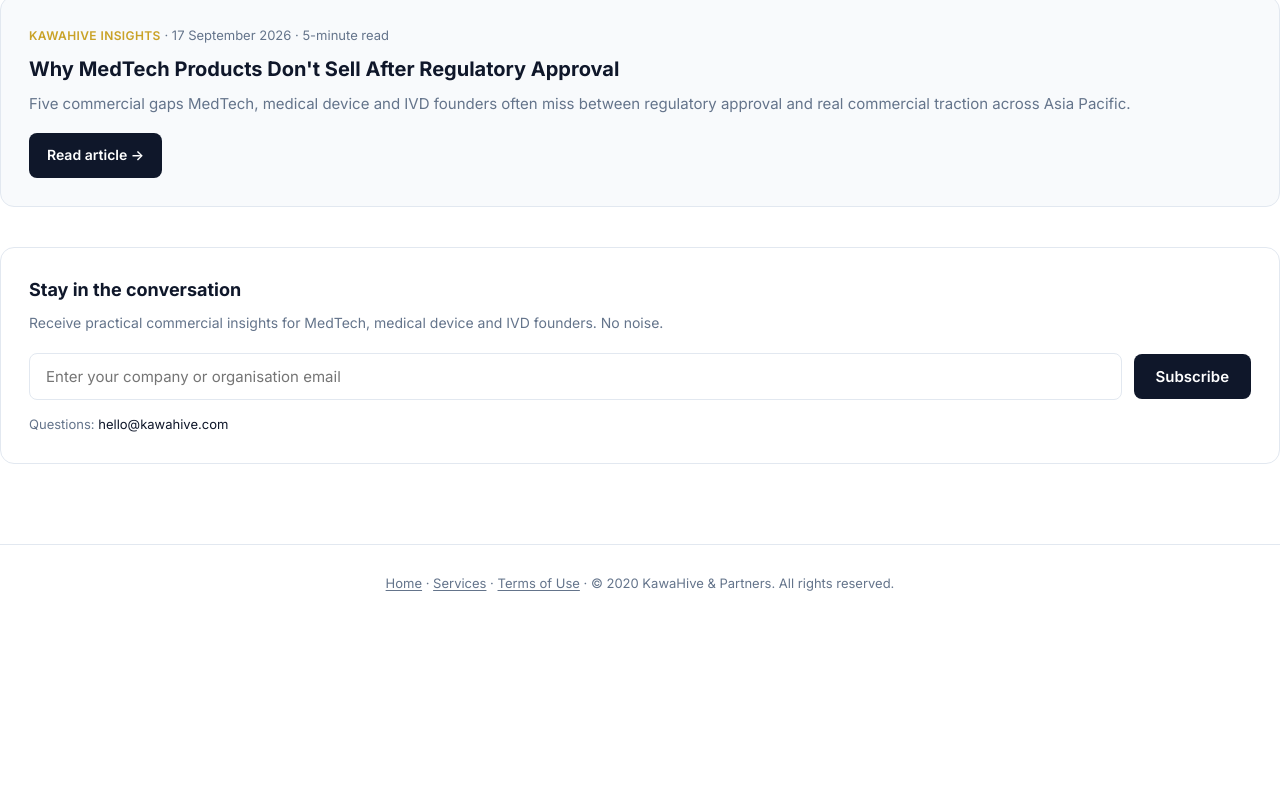
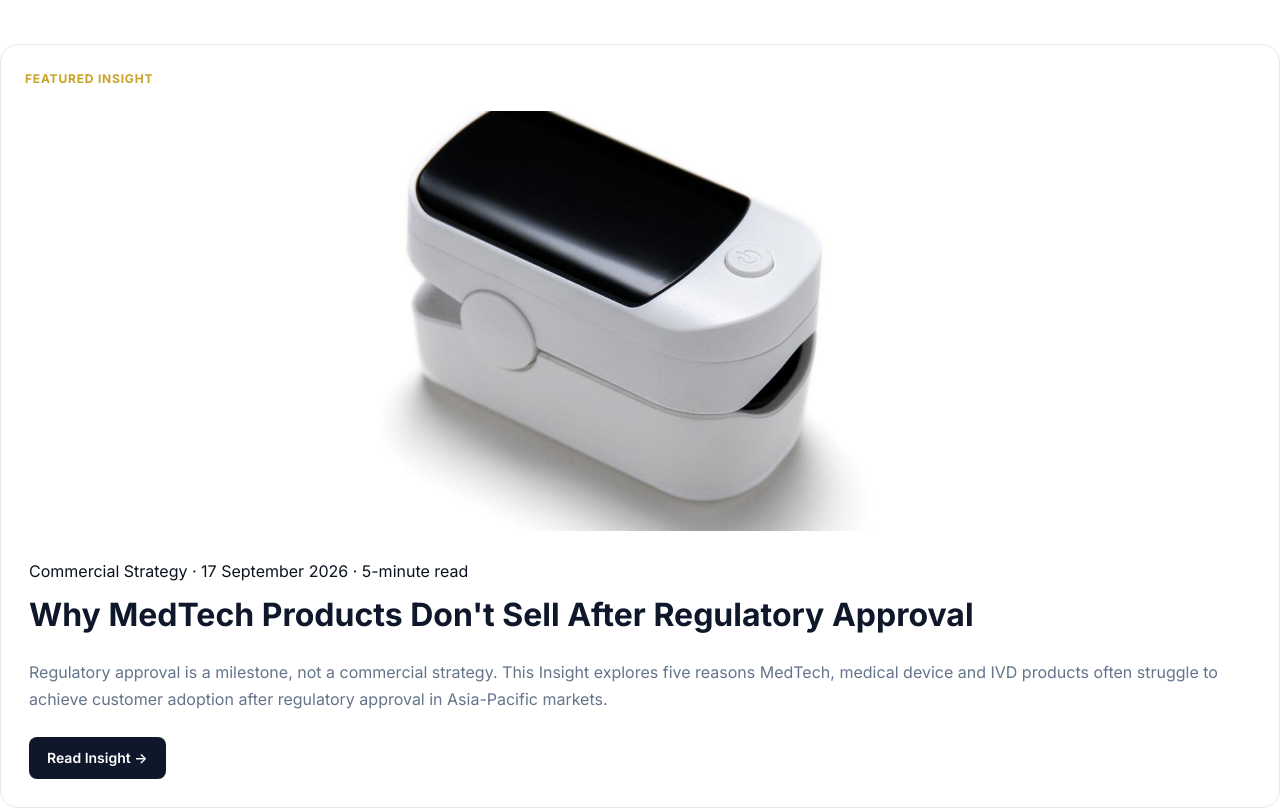
Before and after one commit to kaursameeta-alt/kawahive-partners, a plain HTML site: page insights.html in a window 1280 px wide. Shown: the part 801-1612 px from the top of the page. Before the commit the page ends 1422 px from the top, so only its background shows below. Drawn offline with Linux system fonts and the light colour scheme.

Commit message:
Create featured Insight layout for KawaHive Insights

```diff
--- a/insights.html
+++ b/insights.html
@@ -156,6 +156,51 @@ footer a{color:var(--muted);text-decoration:underline;text-underline-offset:2px}
   object-fit:cover;
   max-height:520px;
 }
+  /* ===== Featured Insight ===== */
+
+.featured-insight{
+  background:#fff;
+  border:1px solid var(--line);
+  border-radius:18px;
+  overflow:hidden;
+  margin:48px 0;
+}
+
+.featured-label{
+  display:inline-block;
+  margin:24px 24px 0;
+  color:var(--gold);
+  font-size:12px;
+  font-weight:700;
+  letter-spacing:.8px;
+  text-transform:uppercase;
+}
+
+.featured-image{
+  width:100%;
+  display:block;
+  max-height:420px;
+  object-fit:cover;
+  margin-top:20px;
+}
+
+.featured-content{
+  padding:28px;
+}
+
+.featured-content h2{
+  font-size:32px;
+  line-height:1.2;
+  color:var(--navy);
+  margin:12px 0 16px;
+}
+
+.featured-content p{
+  color:var(--muted);
+  font-size:16px;
+  line-height:1.7;
+  margin-bottom:24px;
+}
 </style>
 </head>
 <body>
@@ -193,12 +238,36 @@ footer a{color:var(--muted);text-decoration:underline;text-underline-offset:2px}
 
   </div>
 </section>
-    <article class="article-card">
-      <div class="meta"><span class="tag">KawaHive Insights</span> · 17 September 2026 · 5-minute read</div>
-      <h2>Why MedTech Products Don't Sell After Regulatory Approval</h2>
-      <p>Five commercial gaps MedTech, medical device and IVD founders often miss between regulatory approval and real commercial traction across Asia Pacific.</p>
-      <a href="/why-medtech-products-dont-sell-after-regulatory-approval.html" class="btn">Read article →</a>
-    </article>
+   <article class="featured-insight">
+
+  <div class="featured-label">FEATURED INSIGHT</div>
+
+  <img
+    src="images/insights-medtech-commercial-strategy.jpg"
+    alt="Minimalist medical device illustrating MedTech market entry and commercial strategy in Asia-Pacific."
+    class="featured-image">
+
+  <div class="featured-content">
+
+    <div class="meta">
+      Commercial Strategy · 17 September 2026 · 5-minute read
+    </div>
+
+    <h2>Why MedTech Products Don't Sell After Regulatory Approval</h2>
+
+    <p>
+    <p>
+  Regulatory approval is a milestone, not a commercial strategy. This Insight explores five reasons MedTech, medical device and IVD products often struggle to achieve customer adoption after regulatory approval in Asia-Pacific markets.
+</p>
+    </p>
+
+    <a href="/why-medtech-products-dont-sell-after-regulatory-approval.html" class="btn">
+      Read Insight →
+    </a>
+
+  </div>
+
+</article>
 
 <div class="signup-card">
   <h3>Stay in the conversation</h3>
```
